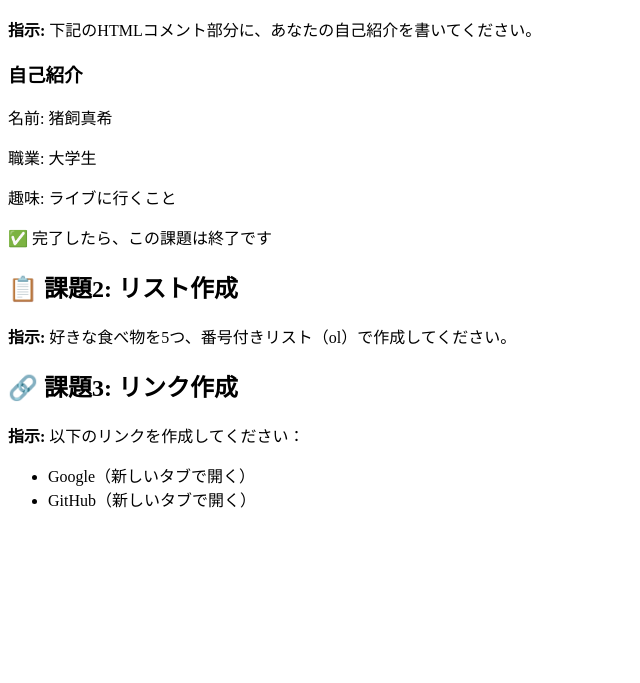
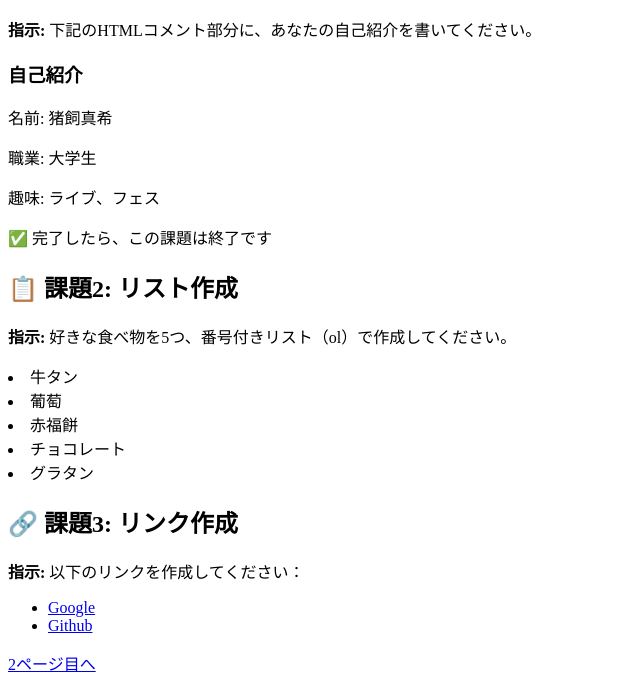
Before and after one commit to omu-aaa24125/OMU-AAA24125.github.io, a plain HTML site: page index.html in a window 1280 px wide. Shown: the part 127-810 px from the top of the page, without its empty margins (0-640 px from the left). Drawn offline with Linux system fonts and the light colour scheme.

Commit message:
Update index.html

```diff
--- a/index.html
+++ b/index.html
@@ -13,22 +13,28 @@
         <h3>自己紹介</h3>
         <p>名前: 猪飼真希</p>
         <p>職業: 大学生</p>
-        <p>趣味: ライブに行くこと</p>
+        <p>趣味: ライブ、フェス</p>
         <p>✅ 完了したら、この課題は終了です</p>
     </div>
     <div>
         <h2>📋 課題2: リスト作成</h2>
         <p><strong>指示:</strong> 好きな食べ物を5つ、番号付きリスト（ol）で作成してください。</p>
-        <!-- ここに好きな食べ物のリストを作成してください -->
+        <oi>
+            <li>牛タン</li>
+            <li>葡萄</li>
+            <li>赤福餅</li>
+            <li>チョコレート</li>
+            <li>グラタン</li>
+        </oi>
     </div>
     <div>
         <h2>🔗 課題3: リンク作成</h2>
         <p><strong>指示:</strong> 以下のリンクを作成してください：</p>
         <ul>
-            <li>Google（新しいタブで開く）</li>
-            <li>GitHub（新しいタブで開く）</li>
+            <li><a href="https://www.google.com/" target="_blank">Google</a></li>
+            <li><a href="https://github.com/" target="_blank">Github</a></li>
         </ul>
-      <!-- ここにリンクを作成してください -->
+      <a href="second.html">2ページ目へ</a>
     </div>
 </body>
 </html>
```
